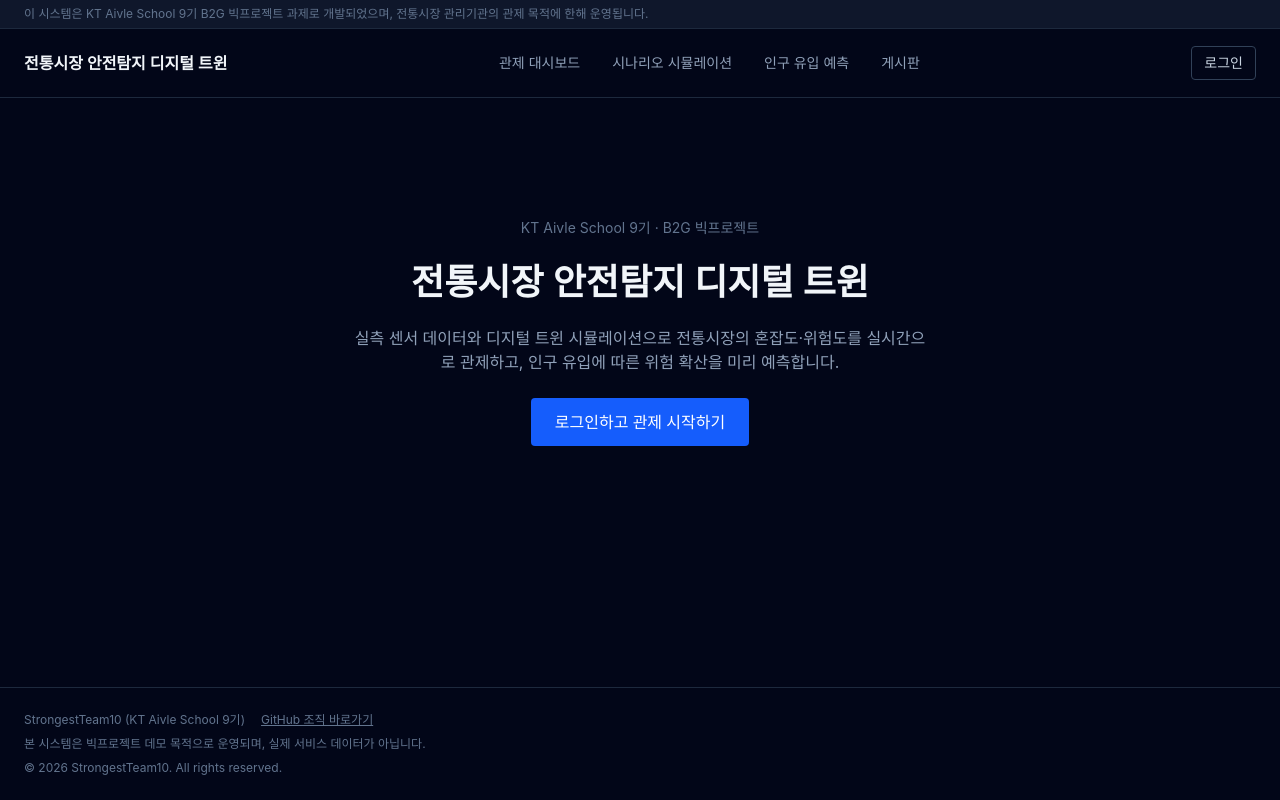
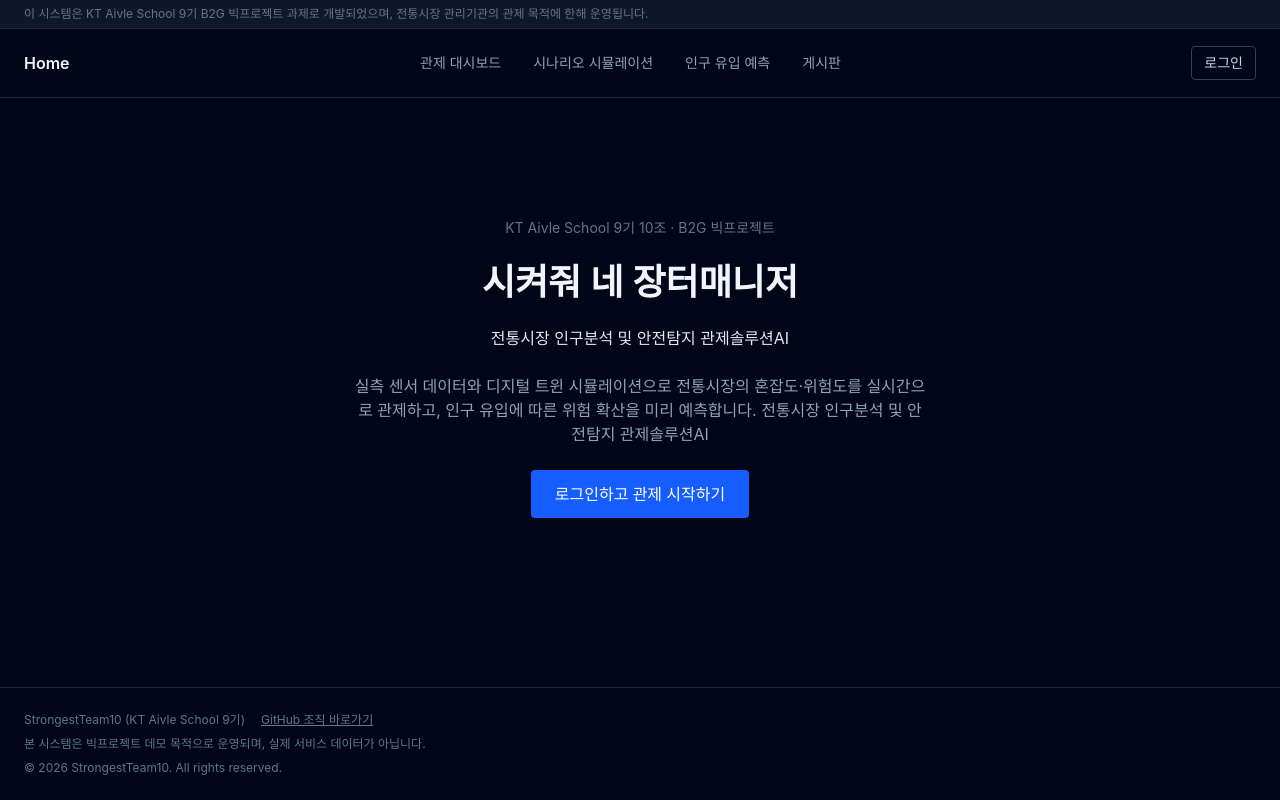
Before and after one commit to StrongestTeam10/TDTC-AI-FE, a React (Vite) app: page / in a window 1280 px wide. Built offline with nearby package versions, Linux system fonts and the light colour scheme.

Commit message:
타이틀 변경

```diff
--- a/src/components/layout/Header.tsx
+++ b/src/components/layout/Header.tsx
@@ -46,7 +46,7 @@ export default function Header() {
           to="/"
           className="font-semibold text-slate-100 hover:text-slate-300 focus:outline-none focus:ring-2 focus:ring-blue-600 rounded"
         >
-          전통시장 안전탐지 디지털 트윈
+          Home
         </Link>
 
         <nav aria-label="주요 메뉴" className="flex gap-2">
--- a/src/constants/legalText.ts
+++ b/src/constants/legalText.ts
@@ -5,7 +5,7 @@
 // 실제 변호사·법무 검토를 거친 문구가 아니므로, 실서비스에 배포하기 전에는
 // 반드시 학교/기관의 법무 검토(또는 담당 교수·지도위원 확인)를 받아야 합니다.
 export const TERMS_TEXT = `제1조 (목적)
-이 약관은 StrongestTeam10(이하 "운영팀")이 제공하는 전통시장 안전탐지 디지털 트윈 관제
+이 약관은 StrongestTeam10(이하 "운영팀")이 제공하는 전통시장 디지털 트윈 관제
 시스템(이하 "서비스")의 이용과 관련하여 운영팀과 이용자 간의 권리, 의무 및 책임사항,
 기타 필요한 사항을 규정함을 목적으로 합니다.
 
--- a/src/pages/LandingPage.tsx
+++ b/src/pages/LandingPage.tsx
@@ -9,13 +9,15 @@ export default function LandingPage() {
 
   return (
     <div className="flex flex-col items-center justify-center gap-6 px-4 py-24 text-center">
-      <p className="text-sm text-slate-500">KT Aivle School 9기 · B2G 빅프로젝트</p>
+      <p className="text-sm text-slate-500">KT Aivle School 9기 10조 · B2G 빅프로젝트</p>
         <h1 className="max-w-2xl text-3xl font-semibold text-slate-100 sm:text-4xl">
-        전통시장 안전탐지 디지털 트윈
+            시켜줘 네 장터매니저
         </h1>
+        전통시장 인구분석 및 안전탐지 관제솔루션AI
         <p className="max-w-xl text-slate-400">
             실측 센서 데이터와 디지털 트윈 시뮬레이션으로 전통시장의 혼잡도·위험도를 실시간으로
             관제하고, 인구 유입에 따른 위험 확산을 미리 예측합니다.
+            전통시장 인구분석 및 안전탐지 관제솔루션AI
         </p>
       <button
         type="button"
--- a/src/pages/LoginPage.tsx
+++ b/src/pages/LoginPage.tsx
@@ -45,7 +45,7 @@ export default function LoginPage() {
       <div className="w-full max-w-sm">
         <div className="mb-6 text-center">
           <p className="mb-1 text-sm text-slate-500">KT Aivle School B2G 빅프로젝트</p>
-          <h1 className="text-xl font-semibold text-slate-100">전통시장 안전탐지 디지털 트윈</h1>
+          <h1 className="text-xl font-semibold text-slate-100">시켜줘 네 장터매니저</h1>
           <p className="mt-2 text-sm text-slate-500">관제 시스템 로그인이 필요합니다.</p>
         </div>
 
```
Lines whose indentation alone changed are shown as unchanged.
